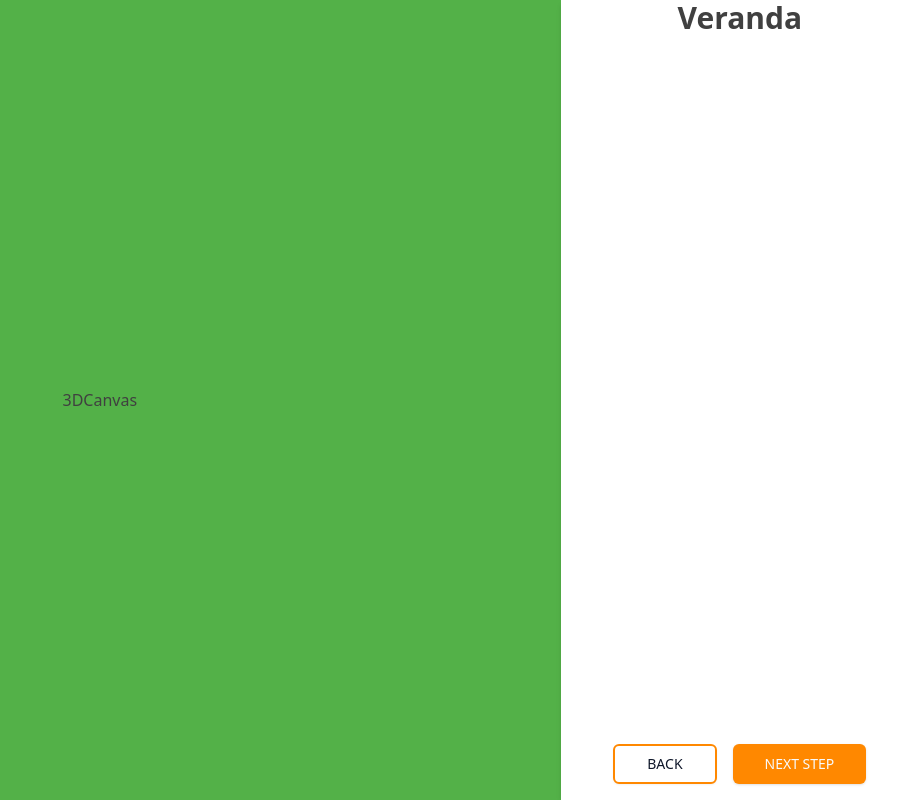
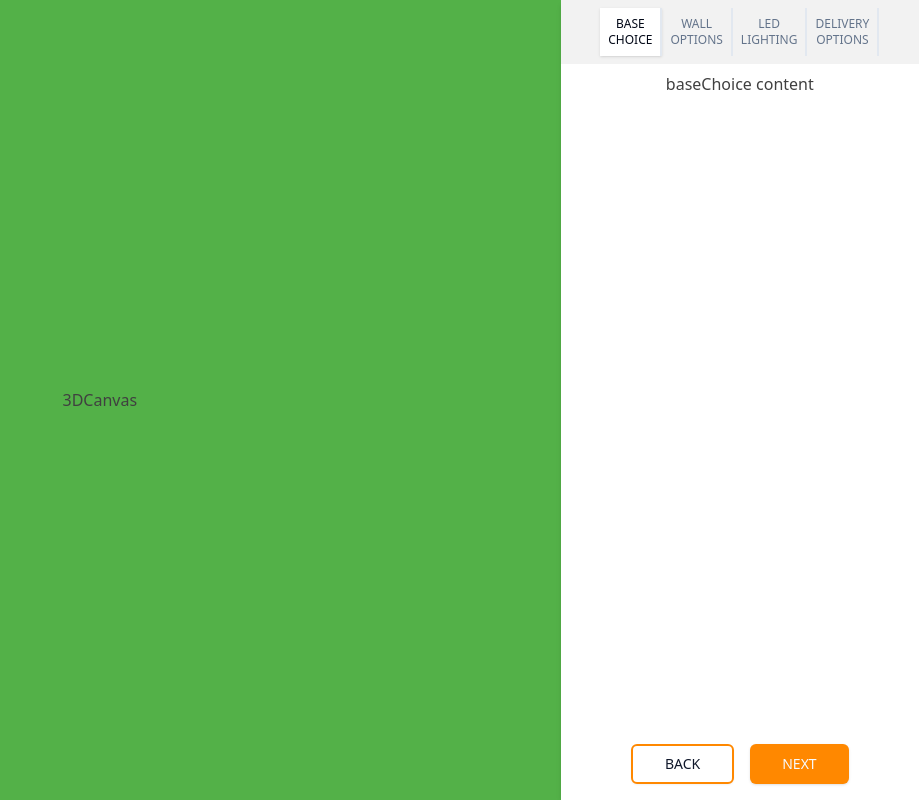
Before and after one commit to BygidHasan/veranda, a React (Vite) app: page / in a window 1280 px wide. Both pictures are taken after a click on the button "CUSTOMIZE PRODUCT". Shown: the whole page, without its empty margins (361-1280 px from the left). Built offline with nearby package versions, Linux system fonts and the light colour scheme.

Commit message:
added veranda tabs

```diff
--- a/src/components/interface/Interface.tsx
+++ b/src/components/interface/Interface.tsx
@@ -5,10 +5,10 @@ import GardenRoom from './gardenRoom/GardenRoom';
 import SlidingGlassWall from './slidingGlassWall/SlidingGlassWall';
 import Carport from './carport/Carport';
 import SunProtection from './sunProtection/SunProtection';
-import { Button } from '../ui/button';
+import StepBtns from './StepBtns';
 
 export default function Interface() {
-  const { productType, productnavigate, setProductNavigate } = useVeranda();
+  const { productType, productnavigate } = useVeranda();
 
   return (
     <div className="fixed top-[44svh] sm:top-0 sm:right-0 bg-bgColor shadow-md h-[56svh] sm:h-svh w-full sm:w-[40%] md:w-[36%] lg:w-[32%] xl:w-[28%] 2xl:w-[24%]">
@@ -20,25 +20,7 @@ export default function Interface() {
       )}
       {productnavigate && productType === 'carport' && <Carport />}
       {productnavigate && productType === 'sunProtection' && <SunProtection />}
-      {productnavigate && (
-        <div className="w-full text-center sm:absolute sm:bottom-0 ">
-          <Button
-            className="text-center mx-2 mb-4 uppercase border-2 border-accent1 bg-bgColor hover:bg-bgGrayColor hover:border-accent2"
-            size="lg"
-            variant="secondary"
-            onClick={() => setProductNavigate(false)}
-          >
-            Back
-          </Button>
-          <Button
-            className="text-center bg-accent1 hover:bg-accent2 mx-2 mb-4 uppercase"
-            size="lg"
-            variant="default"
-          >
-            Next step
-          </Button>
-        </div>
-      )}
+      {productnavigate && <StepBtns />}
     </div>
   );
 }
--- /dev/null
+++ b/src/components/interface/StepBtns.tsx
@@ -0,0 +1,26 @@
+import { useVeranda } from '@/context/VerandaCustomization';
+import { Button } from '../ui/button';
+
+export default function StepBtns() {
+  const { setProductNavigate } = useVeranda();
+
+  return (
+    <div className="w-full text-center sm:absolute sm:bottom-0 ">
+      <Button
+        className="text-center mx-2 mb-4 uppercase border-2 border-accent1 bg-bgColor hover:bg-bgGrayColor hover:border-accent2"
+        size="lg"
+        variant="secondary"
+        onClick={() => setProductNavigate(false)}
+      >
+        Back
+      </Button>
+      <Button
+        className="text-center bg-accent1 hover:bg-accent2 mx-2 mb-4 uppercase"
+        size="lg"
+        variant="default"
+      >
+        Next
+      </Button>
+    </div>
+  );
+}
--- a/src/components/interface/veranda/Veranda.tsx
+++ b/src/components/interface/veranda/Veranda.tsx
@@ -1,3 +1,55 @@
+import { Tabs, TabsContent, TabsList, TabsTrigger } from '@/components/ui/tabs';
+
 export default function Veranda() {
-  return <div className="text-center text-3xl font-bold">Veranda</div>;
+  return (
+    <>
+      <Tabs defaultValue="baseChoice" className="w-full">
+        <TabsList className="border-none rounded-none outline-none w-full h-16 bg-bgGrayColor">
+          <TabsTrigger
+            className=" rounded-none outline-none border-r-2 px-2 h-12 text-xs uppercase"
+            value="baseChoice"
+          >
+            <p>
+              Base <br /> Choice
+            </p>
+          </TabsTrigger>
+
+          <TabsTrigger
+            className=" rounded-none outline-none px-2 h-12 border-r-2 text-xs uppercase"
+            value="sideWall"
+          >
+            wall <br /> options
+          </TabsTrigger>
+
+          <TabsTrigger
+            className=" rounded-none outline-none px-2 h-12 border-r-2 text-xs uppercase"
+            value="led"
+          >
+            led <br />
+            lighting
+          </TabsTrigger>
+
+          <TabsTrigger
+            className=" rounded-none outline-none px-2 h-12 border-r-2 text-xs uppercase"
+            value="delivery"
+          >
+            delivery <br />
+            options
+          </TabsTrigger>
+        </TabsList>
+        <TabsContent className="text-center" value="baseChoice">
+          baseChoice content
+        </TabsContent>
+        <TabsContent className="text-center" value="sideWall">
+          sideWall content
+        </TabsContent>
+        <TabsContent className="text-center" value="led">
+          led content
+        </TabsContent>
+        <TabsContent className="text-center" value="delivery">
+          delivery content
+        </TabsContent>
+      </Tabs>
+    </>
+  );
 }
```
